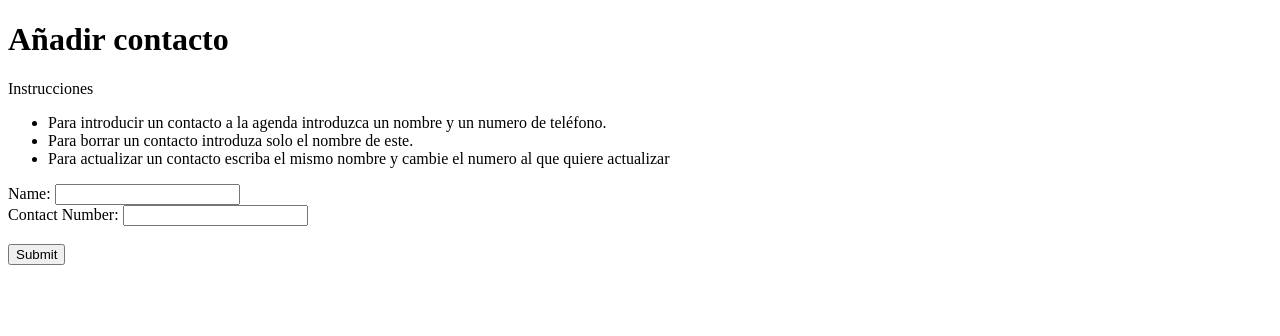
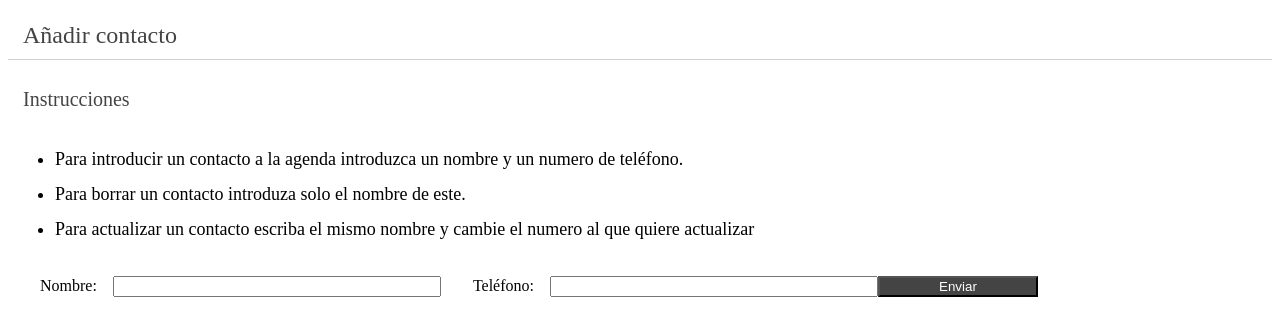
Before and after one commit to DAW-presencial/dwes_2021-Ignacio-Akrich, a PHP site: page / in a window 1280 px wide. Shown: the top 336 px of the page. Run offline with PHP 8.4, Linux system fonts and the light colour scheme; data that the repository does not hold is empty.

Commit message:
agenda con BBDD completa

```diff
--- a/capitulo5/agenda_bd/conf/database.php
+++ b/capitulo5/agenda_bd/conf/database.php
@@ -1,7 +1,7 @@
 <?php
     class Database{
 
-        // specify your own database credentials
+        // especificar credenciales de base de datos
         private $host = "localhost";
         private $db_name = "agenda_ignacio_db";
         private $username = "root";
--- /dev/null
+++ b/capitulo5/agenda_bd/css/style.css
@@ -0,0 +1,76 @@
+h1 {
+    color: #444;
+    background-color: transparent;
+    border-bottom: 1px solid #D0D0D0;
+    font-size: 24px;
+    font-weight: normal;
+    margin: 0 0 14px 0;
+    padding: 14px 15px 10px 15px;
+}
+
+p {
+    color: #444;
+    background-color: transparent;
+    font-size: 20px;
+    font-weight: normal;
+    margin: 0 0 14px 0;
+    padding: 14px 15px 10px 15px;
+}
+
+ul {
+    font-size: 18px;
+    font-weight: normal;
+    margin: 0 0 14px 0;
+    padding: 14px 15px 0 15px;
+    align-items: center;
+}
+
+li {
+    margin-bottom: 14px;
+    margin-left: 2rem;
+}
+
+form {
+    padding: 14px 0 14px 0;
+    display: flex;
+    align-items: center;
+}
+
+label {
+    margin-right: 1rem;
+    margin-left: 2rem;
+}
+
+input {
+    width: 20rem;
+}
+
+input[type="submit" i] {
+    width: 10rem;
+    background-color: #444;
+    color: white;
+}
+
+h3{
+    color: green;
+    background-color: transparent;
+    font-weight: normal;
+    margin: 0 0 14px 0;
+    padding: 14px 15px 10px 15px;
+    display: flex;
+    flex-direction: column;
+    align-items: center;
+}
+
+table {
+
+    padding: 14px 15px 10px 15px;
+    display: flex;
+    flex-direction: column;
+    align-items: center;
+    border: solid 1px #444;
+}
+
+th {
+    padding: 14px 15px 10px 0;
+}
--- a/capitulo5/agenda_bd/index.php
+++ b/capitulo5/agenda_bd/index.php
@@ -4,6 +4,7 @@
     <meta charset="UTF-8">
     <meta http-equiv="X-UA-Compatible" content="IE=edge">
     <meta name="viewport" content="width=device-width, initial-scale=1.0">
+    <link rel="stylesheet" href="css/style.css">
     <title>Agenda de Contactos con Base de Datos</title>
 </head>
 <body>
@@ -22,11 +23,11 @@
         <li>Para actualizar un contacto escriba el mismo nombre y cambie el numero al que quiere actualizar</li>
     </ul>
         <form name="formulario" method="get" action="">
-            <label for="name">Name: </label>
+            <label for="name">Nombre: </label>
             <input type="text" id="username" name="name" required><br>
-            <label for="telephone">Contact Number: </label>
+            <label for="telephone">Teléfono: </label>
             <input type="text" maxlength="9" id="telephone" name="telephone"><br><br>
-            <input type="submit" value="Submit">
+            <input type="submit" value="Enviar">
         </form>
         <?php
                 include_once 'objs/contacts.php';
@@ -37,10 +38,11 @@
                 $message = new Contactos($db);
 
                 function mostratTabla($message) {
+                    echo "<p>Contactos</p>";
                     echo "<table class='table table-hover table-responsive table-bordered'>";
                     echo "<tr>";
-                        echo "<th> Name </th>";
-                        echo "<th> Telephone </th>";
+                        echo "<th> Nombre </th>";
+                        echo "<th> Telefono </th>";
                     echo "</tr>";
                     $stmt = $message->readAllContactos();
                     while ($row = $stmt->fetch(PDO::FETCH_ASSOC)) {
@@ -65,15 +67,15 @@
                         } else {
                             if ($message->ContarRows() > 0) {
                                 if($message->UpdateRow()){
-                                    echo "<div class='alert alert-success'>Se actualizó el contacto.</div>";
+                                    echo "<div class='alert alert-success'><h3>Se actualizó el contacto.</h3></div>";
                                 } else {
-                                    echo "<div class='alert alert-danger'>El contacto no se actualizó.</div>";
+                                    echo "<div class='alert alert-danger'><h3>El contacto no se actualizó.</h3></div>";
                                 }
                             } else {
                                 if($message->create()){
-                                    echo "<div class='alert alert-success'>Se creó el contacto.</div>";
+                                    echo "<div class='alert alert-success'><h3>Se creó el contacto.</h3></div>";
                                 } else {
-                                    echo "<div class='alert alert-danger'>No se creó el contacto.</div>";
+                                    echo "<div class='alert alert-danger'><h3>No se creó el contacto.</h3></div>";
                                 }
                             }
                         }
```
Also changed, not shown: capitulo5/agenda_bd/objs/contacts.php (+24 -25 lines).
